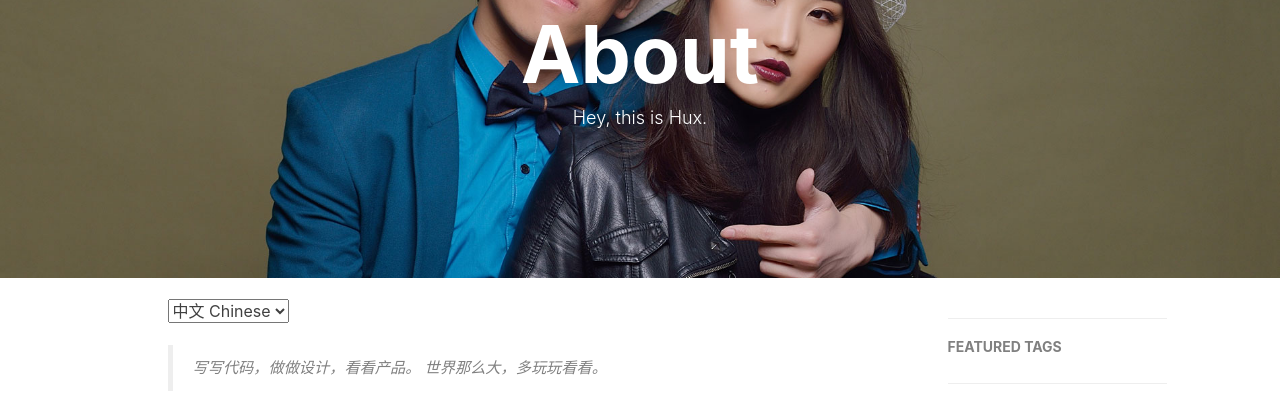
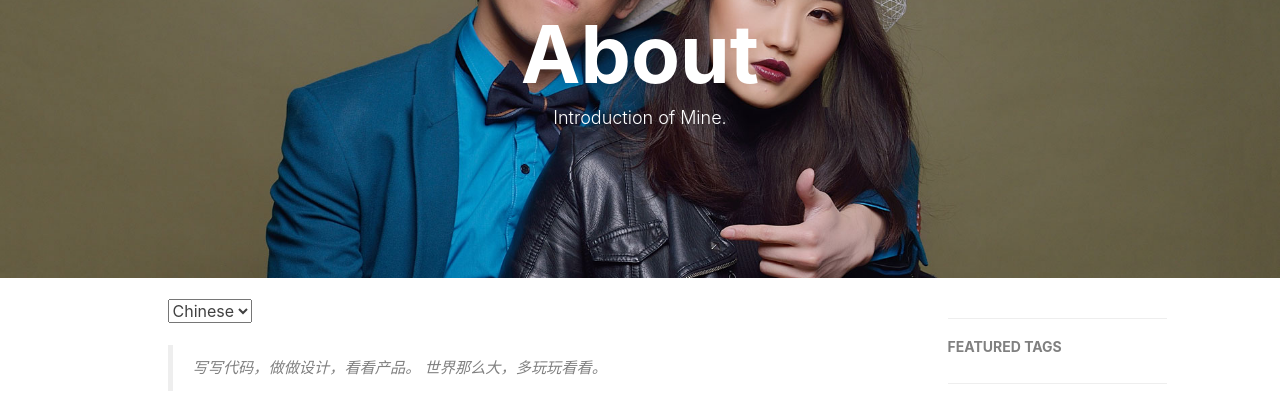
Before and after one commit to Adarns/Adarns.github.io, a Jekyll site: the page built from about.html, in a window 1280 px wide. Shown: the part 140-544 px from the top of the page. Built offline with Jekyll 4.4.1, drawn with Linux system fonts in a browser that asks for light colours; nearby versions of some CDN libraries; comment, search, counter and statistics services are not loaded.

Commit message:
Update about.html

```diff
--- a/about.html
+++ b/about.html
@@ -1,14 +1,14 @@
 ---
 layout: page
 title: "About"
-description: "Hey, this is Hux."
+description: "Introduction of Mine."
 header-img: "img/about-bg.jpg"
 ---
 
 <!-- Language Selector -->
 <select onchange= "onLanChange(this.options[this.options.selectedIndex].value)">
-    <option value="0" selected> 中文 Chinese </option>
-    <option value="1"> 英语 English </option>
+    <option value="0" selected>Chinese</option>
+    <option value="1">English</option>
 </select>
 
 <!-- Chinese Version -->
```
